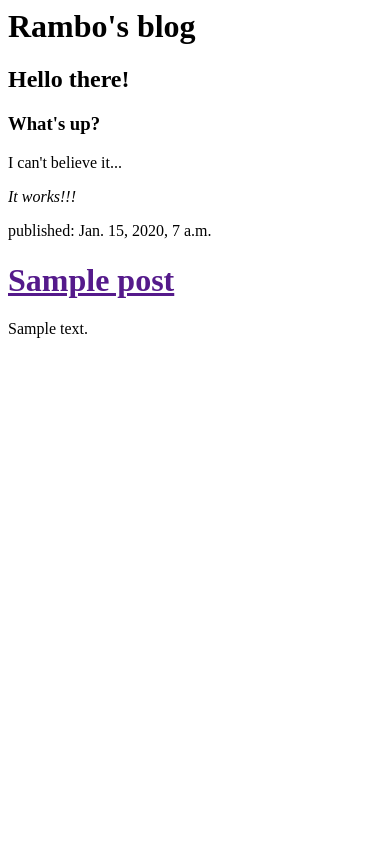
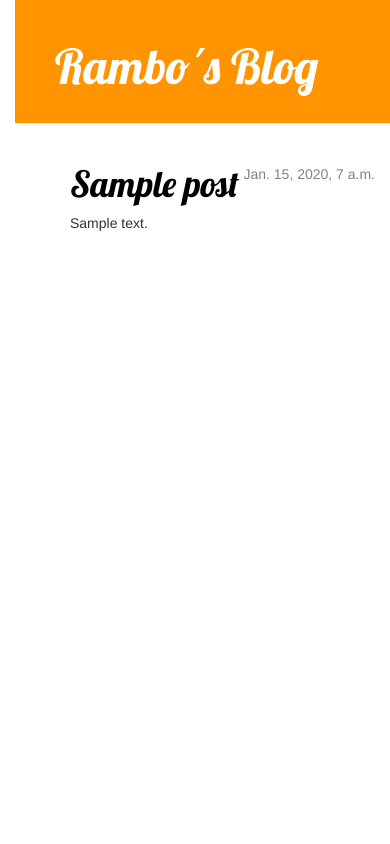
Before and after one commit to FrancoAquistapace/my-first-blog, a Django app: page / in a window 390 px wide. Run offline with Django 3.2, Linux system fonts and the light colour scheme; tables that the repository leaves empty hold one stand-in row (values such as "Sample post"); some libraries are stand-ins or nearby versions.

Commit message:
Modified templates to display posts from database

```diff
--- a/blog/Templates/Blog/post_list.html
+++ b/blog/Templates/Blog/post_list.html
@@ -1,28 +1,18 @@
+{% extends 'blog/base.html' %}
+{% load staticfiles %}
 <html>
-	<head>
-		<title>
-			Rambo's blog
-		</title>
-	</head>
 	<body>
-		<div>
-			<h1>
-			<strong>Rambo's blog</strong>
-		</h1>
-		<h2>Hello there!</h2>
-		<h3>What's up?</h3>
-		<p>I can't believe it...</p>
-        <p>
-        	<em>It works!!!</em>
-        </p>
-		{% for post in posts %}
-        	<div>
-            	<p>published: {{ post.published_date }}</p>
-            	<h1><a href="">{{ post.title }}</a></h1>
-        	    <p>{{ post.text|linebreaksbr }}</p>
-        	</div>
-    	{% endfor %}
-
+		{% block content %}
+			{% for post in posts %}
+				<div class="post">
+					<div class="date">
+						{{ post.published_date }}
+					</div>
+					<h1><a href="{% url 'blog.views.post_detail' pk=post.pk %}">{{ post.title }}</a></h1>
+					<p>{{ post.text|linebreaksbr }}</p>
+				</div>
+			{% endfor %}
+		{% endblock content %}
 	</body>
 
 </html>
--- /dev/null
+++ b/blog/Templates/blog/base.html
@@ -0,0 +1,26 @@
+{% load staticfiles %}
+<html>
+	<head>
+		<title>
+			Rambo's blog
+		</title>
+		<link href="https://fonts.googleapis.com/css?family=Lobster&subset=latin,latin-ext" rel="stylesheet" type="text/css">
+		<link rel="stylesheet" href="//maxcdn.bootstrapcdn.com/bootstrap/3.2.0/css/bootstrap.min.css">
+    	<link rel="stylesheet" href="//maxcdn.bootstrapcdn.com/bootstrap/3.2.0/css/bootstrap-theme.min.css">
+    	<link rel="stylesheet" href="{% static 'css/blog.css' %}">
+	</head>
+	<body>
+		<div class="page-header">
+			<h1><a href="/">Rambo´s Blog</a></h1>
+		</div>
+		<div class="content container">
+			<div class="row">
+				<div class="col-md-8">
+					{% block content %}
+					{% endblock %}
+				</div>
+			</div>
+		</div>
+	</body>
+
+</html>
--- /dev/null
+++ b/blog/static/css/blog.css
@@ -0,0 +1,53 @@
+h1 a {
+	color: #FCA205;
+	font-family: 'Lobster';
+}
+body {
+	padding-left: 15px;
+}
+.page-header {
+        background-color: #ff9400;
+        margin-top: 0;
+        padding: 20px 20px 20px 40px;
+    }
+.page-header h1, .page-header h1 a, .page-header h1 a:visited, .page-header h1 a:active {
+        color: #ffffff;
+        font-size: 36pt;
+        text-decoration: none;
+    }
+
+    .content {
+        margin-left: 40px;
+    }
+
+    h1, h2, h3, h4 {
+        font-family: 'Lobster', cursive;
+    }
+
+    .date {
+        float: right;
+        color: #828282;
+    }
+
+    .save {
+        float: right;
+    }
+
+    .post-form textarea, .post-form input {
+        width: 100%;
+    }
+
+    .top-menu, .top-menu:hover, .top-menu:visited {
+        color: #ffffff;
+        float: right;
+        font-size: 26pt;
+        margin-right: 20px;
+    }
+
+    .post {
+        margin-bottom: 70px;
+    }
+
+    .post h1 a, .post h1 a:visited {
+        color: #000000;
+    }
--- a/blog/urls.py
+++ b/blog/urls.py
@@ -3,4 +3,5 @@ from . import views
 
 urlpatterns = [
 	url(r'^$', views.post_list),
+	url(r'^post/(?P<pk>[0-9]+)/$', views.post_detail),
 ]
--- a/blog/views.py
+++ b/blog/views.py
@@ -1,8 +1,12 @@
-from django.shortcuts import render
+from django.shortcuts import render, get_object_or_404
 from django.utils import timezone
 from .models import Post
 def post_list(request):
 	posts = Post.objects.filter(title__contains='post').order_by('published_date')
 	return render(request, 'blog/post_list.html', {'posts': posts})
+def post_detail(request, pk):
+	post = get_object_or_404(Post, pk=pk)
+	return render(request, 'blog/post_detail.html', {'post': post})
+
 
 # Create your views here.
```
Also changed, not shown: blog/Templates/blog/post_detail.html (added, +17 -0 lines).
